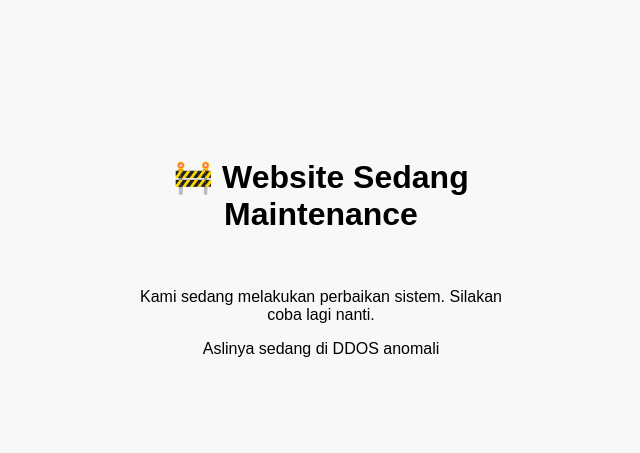
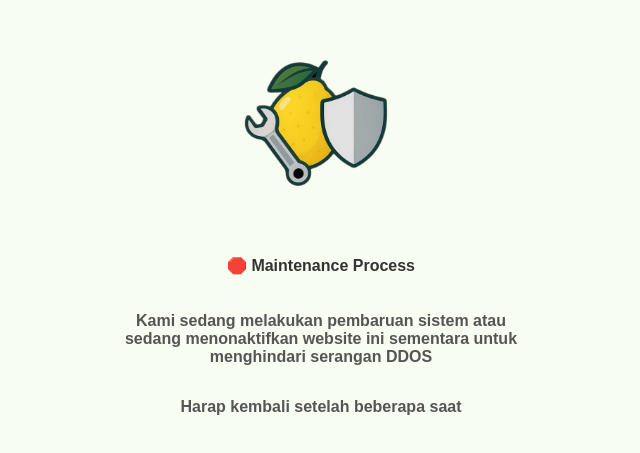
Before and after one commit to LemonSync/Pak_Ustad, a website: page public/maintenance.html in a window 1280 px wide. Shown: the part 153-606 px from the top of the page, without its empty margins (319-959 px from the left). Drawn offline with Linux system fonts and the light colour scheme.

Commit message:
Update maintenance.html

```diff
--- a/public/maintenance.html
+++ b/public/maintenance.html
@@ -3,28 +3,57 @@
 <head>
   <meta charset="UTF-8" />
   <meta name="viewport" content="width=device-width, initial-scale=1.0"/>
-  <title>Maintenance</title>
+  <title>Website Maintenance</title>
   <style>
     body {
+      margin: 0;
+      padding: 0;
+      font-family: Arial, sans-serif;
+      background-color: #f7fdf0;
       display: flex;
+      flex-direction: column;
+      align-items: center;
       justify-content: center;
-      align-items: center;
       height: 100vh;
-      font-family: sans-serif;
-      background: #f8f8f8;
       text-align: center;
     }
-    .container {
-      max-width: 400px;
+
+    h2 {
+      font-size: 1em;
+      color: #333;
+      margin-bottom: 0.5em;
+    }
+
+    p {
+      width: 26em;
+      color: #555;
+      margin-bottom: 2em;
+    }
+
+    .logo {
+      width: 180px;
+      height: auto;
+      margin-bottom: 1.5em;
+      animation: float 3s ease-in-out infinite;
+    }
+
+    @keyframes float {
+      0%, 100% { transform: translateY(0); }
+      50% { transform: translateY(-8px); }
     }
   </style>
 </head>
 <body>
-  <div class="container">
-    <h1>🚧 Website Sedang Maintenance</h1>
-    <br>
-    <p>Kami sedang melakukan perbaikan sistem. Silakan coba lagi nanti.</p>
-    <p>Aslinya sedang di DDOS anomali</p>
-  </div>
+
+  <img src="../media/image/maintenance.jpg" alt="Logo Lemon" class="logo" />
+
+  <h2>🛑 Maintenance Process<h2>
+  <p>Kami sedang melakukan pembaruan sistem atau sedang menonaktifkan website ini sementara untuk menghindari serangan DDOS</p>
+  <p>Harap kembali setelah beberapa saat</p>
+
+  <script>
+    console.log("Halaman maintenance ditampilkan.");
+  </script>
+
 </body>
 </html>
```
